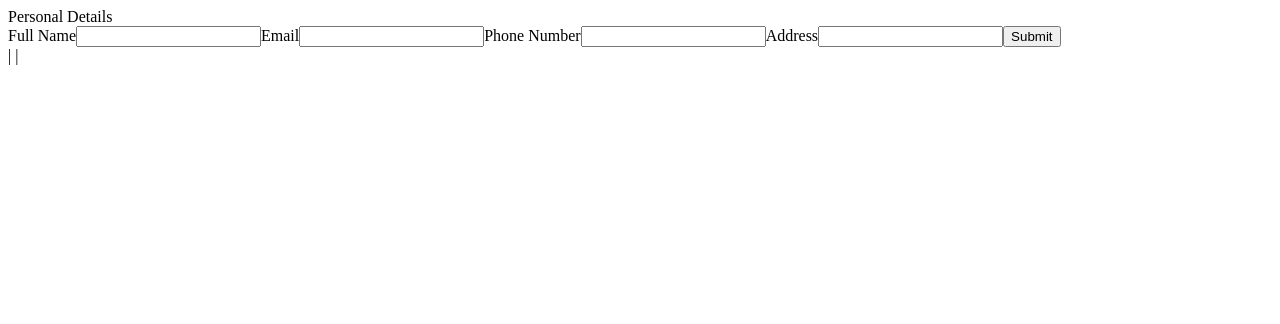
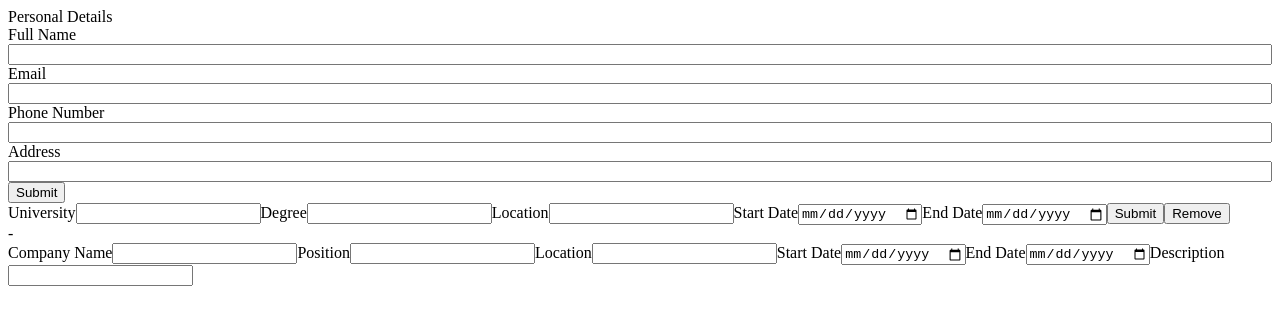
Before and after one commit to yelishgiri/cv-application, a React (Vite) app: page / in a window 1280 px wide. Shown: the top 324 px of the page. Built offline with nearby package versions, Linux system fonts and the light colour scheme.

Commit message:
Create Education Field And Store It With Unique Id

```diff
--- a/index.html
+++ b/index.html
@@ -4,7 +4,7 @@
     <meta charset="UTF-8" />
     <link rel="icon" type="image/svg+xml" href="/vite.svg" />
     <meta name="viewport" content="width=device-width, initial-scale=1.0" />
-    <title>Template Repository</title>
+    <title>CV Application</title>
   </head>
   <body>
     <div id="root"></div>
--- a/package.json
+++ b/package.json
@@ -11,7 +11,8 @@
   },
   "dependencies": {
     "react": "^18.2.0",
-    "react-dom": "^18.2.0"
+    "react-dom": "^18.2.0",
+    "uuid": "^9.0.1"
   },
   "devDependencies": {
     "@types/react": "^18.2.56",
--- a/src/App.jsx
+++ b/src/App.jsx
@@ -1,11 +1,14 @@
 import { useState } from "react";
 import "./App.css";
 import GeneralInfo from "./components/GeneralInfo";
-
+import Education from "./components/Education";
+import Experience from "./components/Experience";
 function App() {
   return (
     <>
       <GeneralInfo />
+      <Education />
+      <Experience />
     </>
   );
 }
--- a/src/components/Education.jsx
+++ b/src/components/Education.jsx
@@ -1,6 +1,7 @@
 import { useState } from "react";
-
+import { v4 as uuidv4 } from "uuid";
 export default function Education() {
+  const universitiesInfo = [];
   const [universityName, setUniversityName] = useState("");
   const [degreeName, setDegreeName] = useState("");
   const [uniLocation, setUniLocation] = useState("");
@@ -15,7 +16,7 @@ export default function Education() {
     setDegreeName(e.target.value);
   }
 
-  function handleUniLocatioChange(e) {
+  function handleUniLocationChange(e) {
     setUniLocation(e.target.value);
   }
 
@@ -26,12 +27,31 @@ export default function Education() {
   function handleUniEndDate(e) {
     setUniEndDate(e.target.value);
   }
+
+  function onSubmission(e) {
+    e.preventDefault();
+    universitiesInfo.push({
+      universityName: universityName,
+      degreeName: degreeName,
+      uniLocation: uniLocation,
+      uniStartDate: uniStartDate,
+      uniEndDate: uniEndDate,
+      id: uuidv4(),
+    });
+  }
+
+  function remove(e) {
+    i = universitiesInfo.findIndex((uniObject) => e.target.id === uniObject.id);
+    universitiesInfo.splice(i, 1);
+  }
+
   return (
     // A Form For The Education Field
     // Things to fix how to make it appear as many times as the user wants
     // Then have a button to save it and display it so gotta have a display value
     // But also have to store previous version so that it actually stays it the memory
-    <div>
+    <div className="university-details">
+      <form onSubmit={onSubmission}>
         <label>
           University
           <input
@@ -59,7 +79,7 @@ export default function Education() {
             id="uniLocation"
             name="uniLocation"
             value={uniLocation}
-          onChange={handleUniLocatioChange}
+            onChange={handleUniLocationChange}
           />
         </label>
         <label>
@@ -82,6 +102,40 @@ export default function Education() {
             onChange={handleUniEndDate}
           />
         </label>
+        <button type="submit" onClick={onSubmission}>
+          Submit
+        </button>
+        <button type="button" onClick={remove}>
+          Remove
+        </button>
+      </form>
+      <PrintEducationDetails
+        universityName={universityName}
+        degreeName={degreeName}
+        uniLocation={uniLocation}
+        uniStartDate={uniStartDate}
+        uniEndDate={uniEndDate}
+      />
     </div>
   );
 }
+function PrintEducationDetails({
+  universityName,
+  degreeName,
+  uniLocation,
+  uniStartDate,
+  uniEndDate,
+}) {
+  return (
+    <>
+      <div className="display-university-details">
+        <div className="uni-name">{universityName}</div>
+        <div className="degree-name">{degreeName}</div>
+        <div className="uni-location-name">{uniLocation}</div>
+        <div className="uni-dates">
+          {uniStartDate} - {uniEndDate}
+        </div>
+      </div>
+    </>
+  );
+}
--- a/src/components/Experience.jsx
+++ b/src/components/Experience.jsx
@@ -2,7 +2,7 @@ import { useState } from "react";
 
 export default function Experience() {
   return (
-    <div>
+    <div className="experience-detail">
       <form>
         <label>
           Company Name
--- a/src/components/GeneralInfo.jsx
+++ b/src/components/GeneralInfo.jsx
@@ -1,4 +1,5 @@
 import { useState } from "react";
+import "../styles/generalInfo.css";
 
 export default function GeneralInfo() {
   const [fullName, setFullName] = useState("");
@@ -81,18 +82,13 @@ export default function GeneralInfo() {
   );
 }
 
-function PrintPersonalDetails({
-  submit,
-  fullName,
-  email,
-  phoneNumber,
-  address,
-}) {
+function PrintPersonalDetails({ fullName, email, phoneNumber, address }) {
   return (
     <>
       <div className="personal-details-name">{fullName}</div>
       <div className="personal-details-bottom">
-        {email} | {phoneNumber} | {address}
+        {email} {phoneNumber}
+        {address}
       </div>
     </>
   );
--- /dev/null
+++ b/src/styles/education.css
@@ -0,0 +1,3 @@
+.university-details > form > label {
+  display: flex;
+}
--- /dev/null
+++ b/src/styles/generalInfo.css
@@ -0,0 +1,4 @@
+.personal-details-form > form > label {
+  display: flex;
+  flex-direction: column;
+}
```
Also changed, not shown: src/styles/experience.css (added), 1 other file (tests, documents, lock files or other folders). Lines whose indentation alone changed are shown as unchanged.
